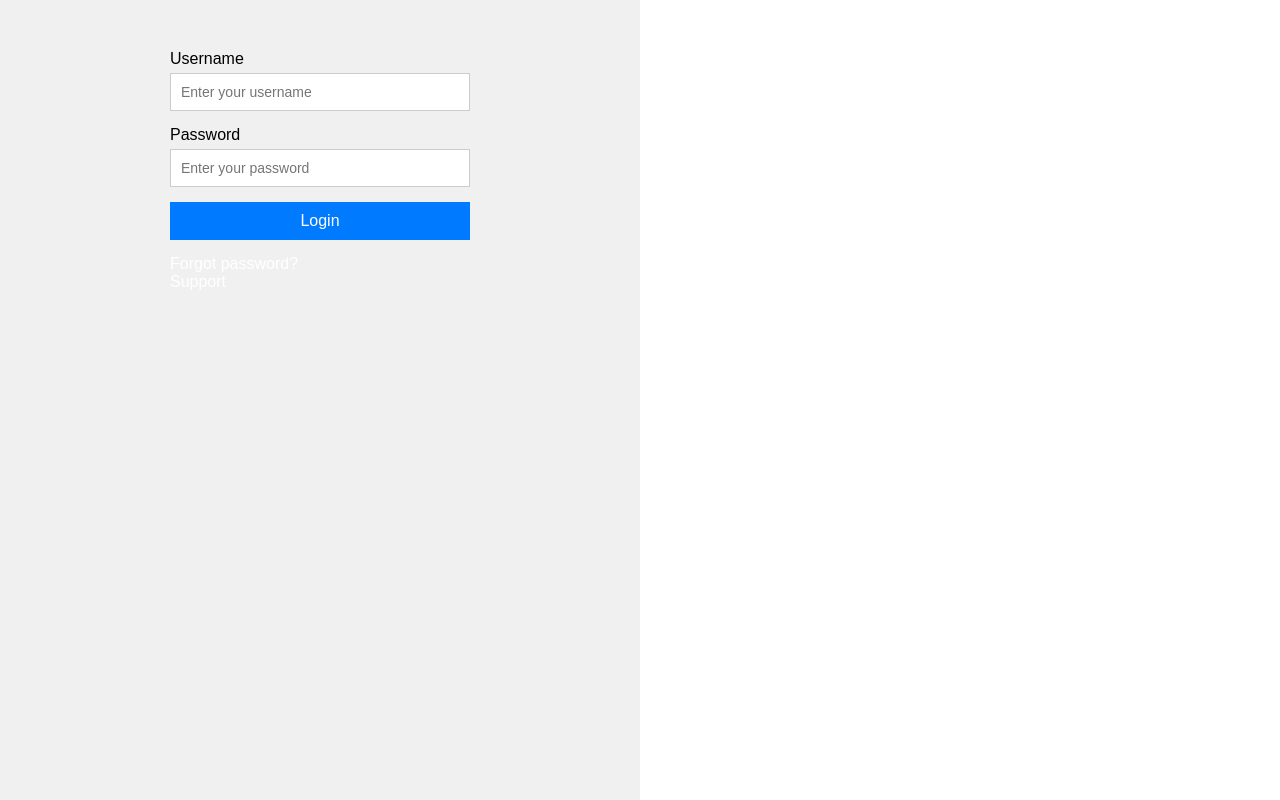
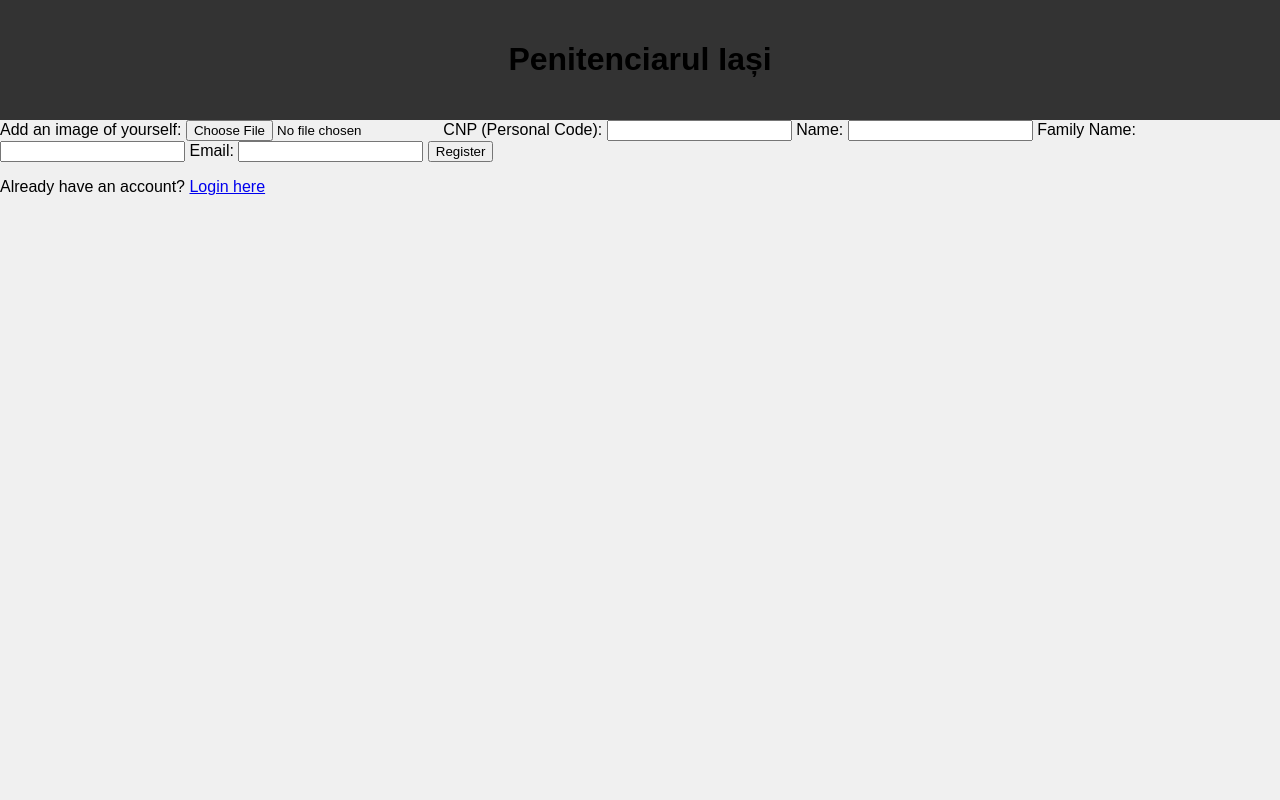
Before and after one commit to cristearadu02/Prison-Management, a plain HTML site: page html/register.html in a window 1280 px wide. Drawn offline with Linux system fonts and the light colour scheme.

Commit message:
am inceput pagina de inregistrare

```diff
--- a/html/register.html
+++ b/html/register.html
@@ -1,131 +1,41 @@
 <!DOCTYPE html>
-<html lang="en">
+<html lang="ro">
 <head>
-    <meta charset="UTF-8">
-    <meta name="viewport" content="width=device-width, initial-scale=1.0">
-    <title>Two-panel Sliding Example</title>
-    <style>
-        * {
-            box-sizing: border-box;
-            margin: 0;
-            padding: 0;
-        }
 
-        body {
-            font-family: Arial, sans-serif;
-        }
+  <meta charset="UTF-8">
+  <meta name="viewport" content="width=device-width, initial-scale=1.0">
+  <title>Penitenciarul Iași | Înregistrare</title>
+  <link rel="stylesheet" href="../styles/register.css">
+  <link rel="stylesheet" href="https://fonts.googleapis.com/css2?family=Oswald&display=swap">
 
-        .wrapper {
-            display: flex;
-            min-height: 100vh;
-        }
+</head>
 
-        .left-panel {
-            width: 50%;
-            padding: 50px;
-            background-color: #f0f0f0;
-        }
+<body>
+  <header>
+    <h1>Penitenciarul Iași</h1>
+  </header>
 
-        .right-panel {
-            width: 50%;
-            position: relative;
-            background-image: url('your-image-url.jpg');
-            background-size: cover;
-            background-position: center;
-        }
+    <div class="form-container">
+      <form>
+        <label for="image-upload">Add an image of yourself:</label>
+        <input type="file" id="image-upload" name="image-upload" accept="image/*">
 
-        /* Right-panel sliding content styles */
-        .slide-container {
-            position: relative;
-            overflow: hidden;
-            height: 100%;
-        }
+        <label for="cnp">CNP (Personal Code):</label>
+        <input type="text" id="cnp" name="cnp" required>
 
-        .slide {
-            position: absolute;
-            top: 0;
-            left: 100%;
-            width: 100%;
-            height: 100%;
-            transition: left 0.5s ease-in-out;
-            display: flex;
-            flex-direction: column;
-            justify-content: center;
-            align-items: center;
-            padding: 0 20px;
-            box-sizing: border-box;
-            color: #ffffff;
-            background-color: rgba(0, 0, 0, 0.6);
-            text-align: center;
-        }
+        <label for="first-name">Name:</label>
+        <input type="text" id="first-name" name="first-name" required>
 
-        .slide.active {
-            left: 0;
-        }
+        <label for="last-name">Family Name:</label>
+        <input type="text" id="last-name" name="last-name" required>
 
-        a {
-            color: #ffffff;
-            text-decoration: none;
-        }
+        <label for="email">Email:</label>
+        <input type="email" id="email" name="email" required>
 
-        a:hover {
-            text-decoration: underline;
-        }
 
-        /* Login form styles */
-        .login-form {
-            width: 100%;
-            max-width: 300px;
-            margin: 0 auto;
-        }
-
-        .login-form label {
-            display: block;
-            margin-bottom: 5px;
-        }
-
-        .login-form input {
-            display: block;
-            width: 100%;
-            margin-bottom: 15px;
-            padding: 10px;
-            font-size: 14px;
-            border: 1px solid #ccc;
-        }
-
-        .login-form input:focus {
-            border-color: #007bff;
-            outline: none;
-        }
-
-        .login-form button {
-            display: block;
-            width: 100%;
-            padding: 10px;
-            font-size: 16px;
-            background-color: #007bff;
-            color: #ffffff;
-            border: none;
-            cursor: pointer;
-            margin-bottom: 15px;
-        }
-
-        .login-form button:hover {
-            background-color: #0056b3;
-        }
-
-    </style>
-</head>
-<body>
-    <div class="wrapper">
-        <div class="left-panel">
-            <div class="login-form">
-                <label for="username">Username</label>
-                <input type="text" id="username" placeholder="Enter your username">
-                <label for="password">Password</label>
-                <input type="password" id="password" placeholder="Enter your password">
-                <button>Login</button>
-                <p><a href="forgot-password.html">Forgot password?</a></p>
-                <p><a href="support.html">Support</a></p>
-            </div>
-        </div>
+        <button type="submit">Register</button>
+      </form>
+      <p>Already have an account? <a href="login.html">Login here</a></p>
+    </div>
+</body>
+</html>
--- /dev/null
+++ b/scripts/register.js
@@ -0,0 +1 @@
+//TODO
--- a/styles/login.css
+++ b/styles/login.css
@@ -94,7 +94,7 @@ body {
 
 .right-panel {
     width: 50%;
-    background-image: linear-gradient(rgba(115, 165, 128, 0.6), rgba(115, 165, 128, 0.6)), url('/ProiectWeb/resources/caricatura.jpg');
+    background-image: linear-gradient(rgba(115, 165, 128, 0.6), rgba(115, 165, 128, 0.6)), url('../resources/caricatura.jpg');
     background-size: cover;
     background-position: center;
 }
--- a/styles/register.css
+++ b/styles/register.css
@@ -0,0 +1,12 @@
+body {
+    font-family: Arial, sans-serif;
+    background-color: #f0f0f0;
+    margin: 0;
+    padding: 0;
+  }
+
+  header {
+    background-color: #333;
+    padding: 20px;
+    text-align: center;
+  }
```
Also changed, not shown: html/login.html (+2 -2 lines).
